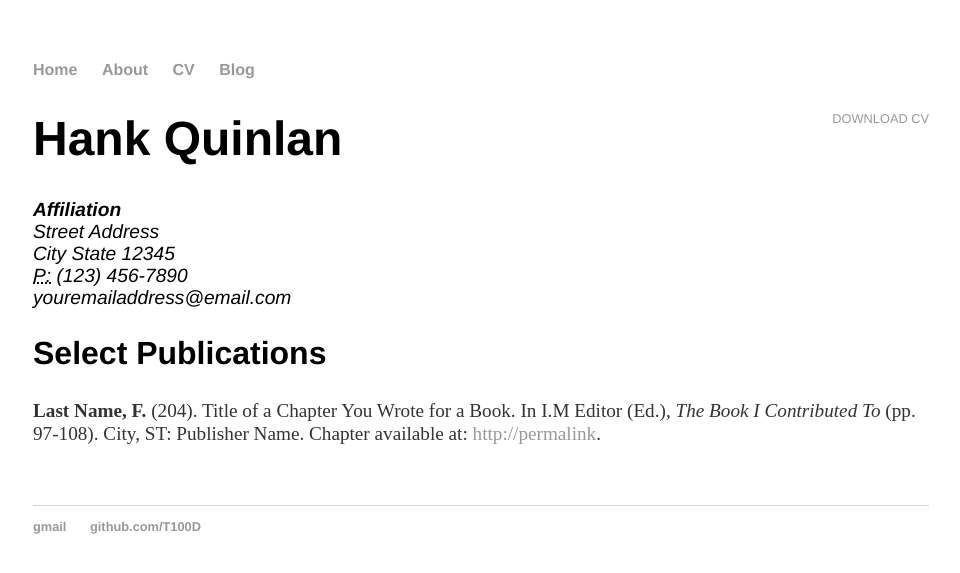
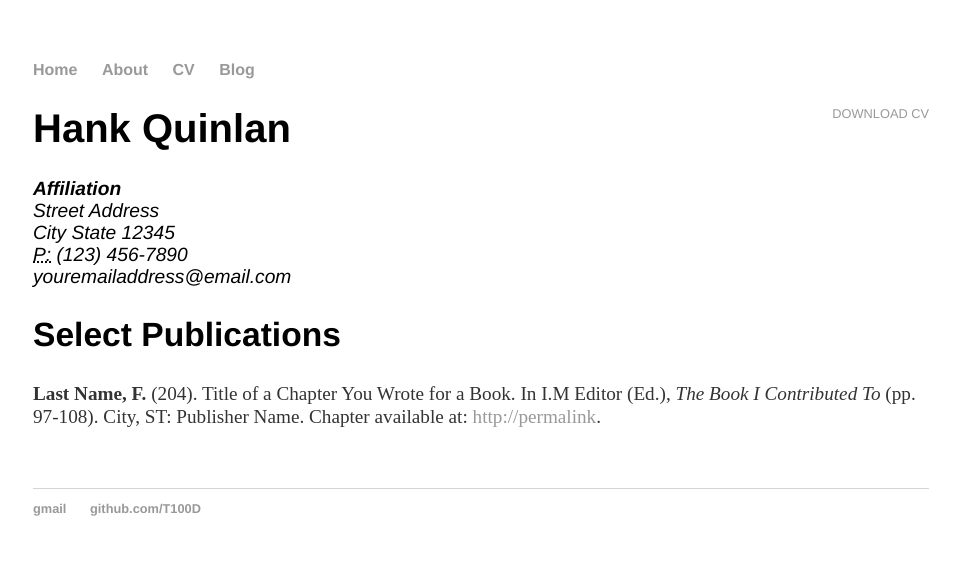
Before and after one commit to T100D/T100D.github.io, a Jekyll site: the page built from cv/index.html, in a window 1280 px wide. Shown: the top 573 px of the page, without its empty margins (159-1119 px from the left). Built offline with Jekyll 4.4.1, drawn with Linux system fonts in a browser that asks for light colours.

Commit message:
Update main.css

```diff
--- a/css/main.css
+++ b/css/main.css
@@ -22,8 +22,8 @@ ul.posts li { list-style: none; }
 
 /* CV */
 .cv { margin: 0px 0px 60px; }
-.cv h1 { font-size: 3em; }
-.cv h2 { font-size: 2em; }
+.cv h1 { font-size: 2.5em; }
+.cv h2 { font-size: 2.1em; }
 .cv address, .cv .download { font-family: 'Helvetica', 'Arial', 'Sans-Serif'; }
 .cv address, .cv p { font-size: 1.2em; }
 .cv .download { float: right; font-size: .8em; text-transform: uppercase; }
```
